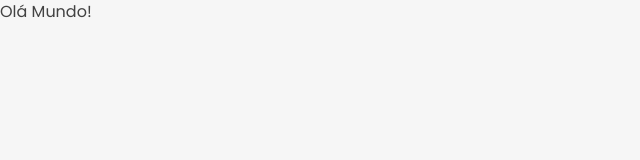
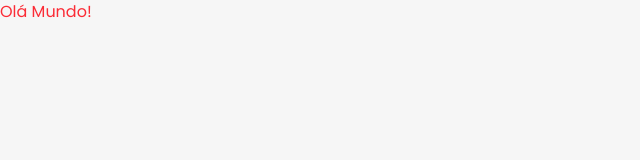
Before and after one commit to anthonibs/fin-ai, a Next.js app: page / in a window 1280 px wide. Shown: the top 160 px of the page, without its empty margins (0-640 px from the left). Built offline with nearby package versions, Linux system fonts and the light colour scheme.

Commit message:
feat: adicionar suporte ao Prettier e plugin Tailwind CSS, atualizar estilo do título na página inicial

```diff
--- a/app/page.tsx
+++ b/app/page.tsx
@@ -1,7 +1,7 @@
 export default function Home() {
   return (
     <div>
-      <h1>Olá Mundo!</h1>
+      <h1 className="text-red-500 flex">Olá Mundo!</h1>
     </div>
   );
 }
--- a/package.json
+++ b/package.json
@@ -23,6 +23,8 @@
     "@types/react-dom": "^19",
     "eslint": "^9",
     "eslint-config-next": "15.2.0",
+    "prettier": "^3.5.2",
+    "prettier-plugin-tailwindcss": "^0.6.11",
     "tailwindcss": "^4",
     "typescript": "^5"
   }
```
Also changed, not shown: .prettierrc.js (added), 1 other file (tests, documents, lock files or other folders).
